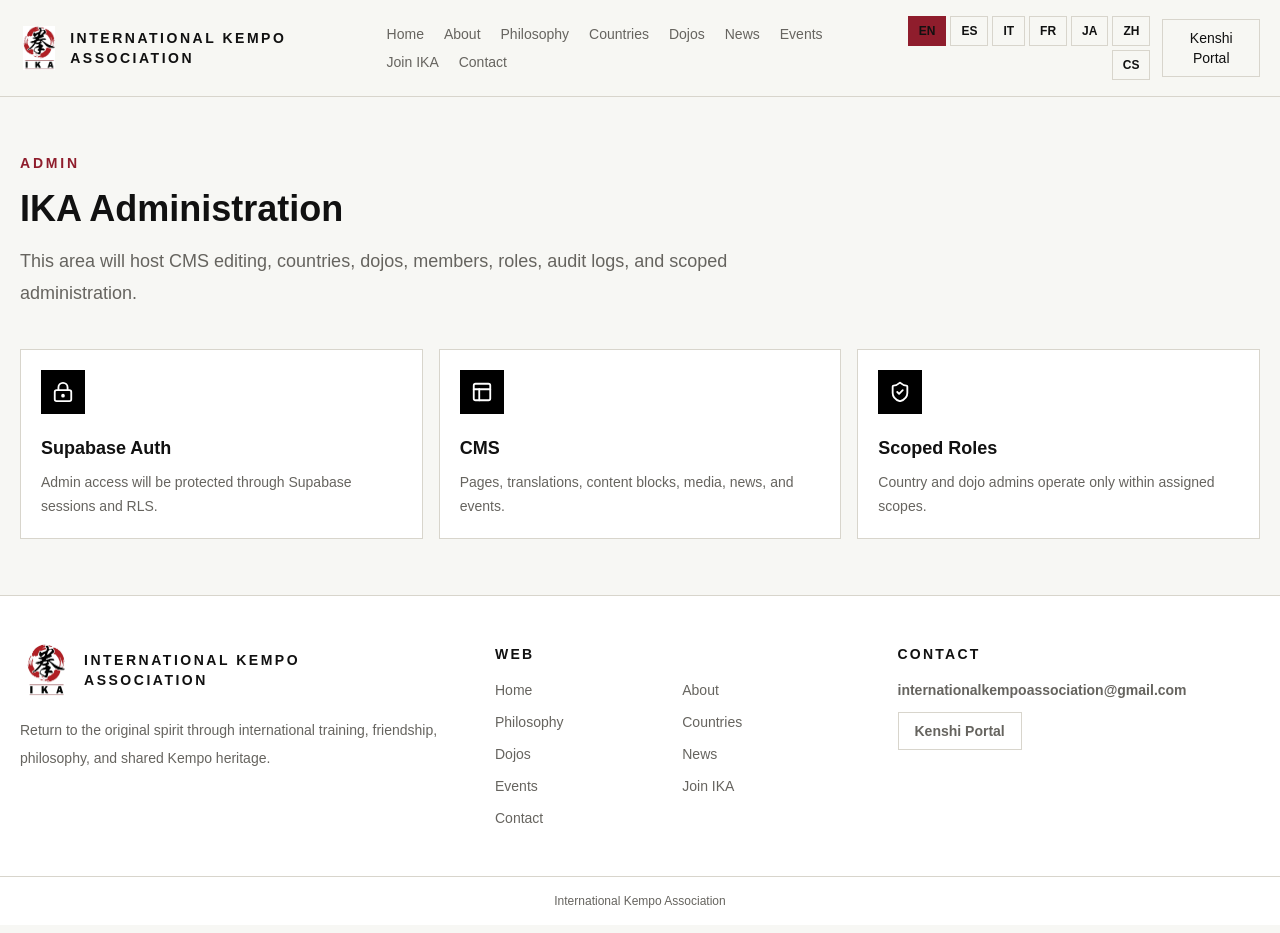
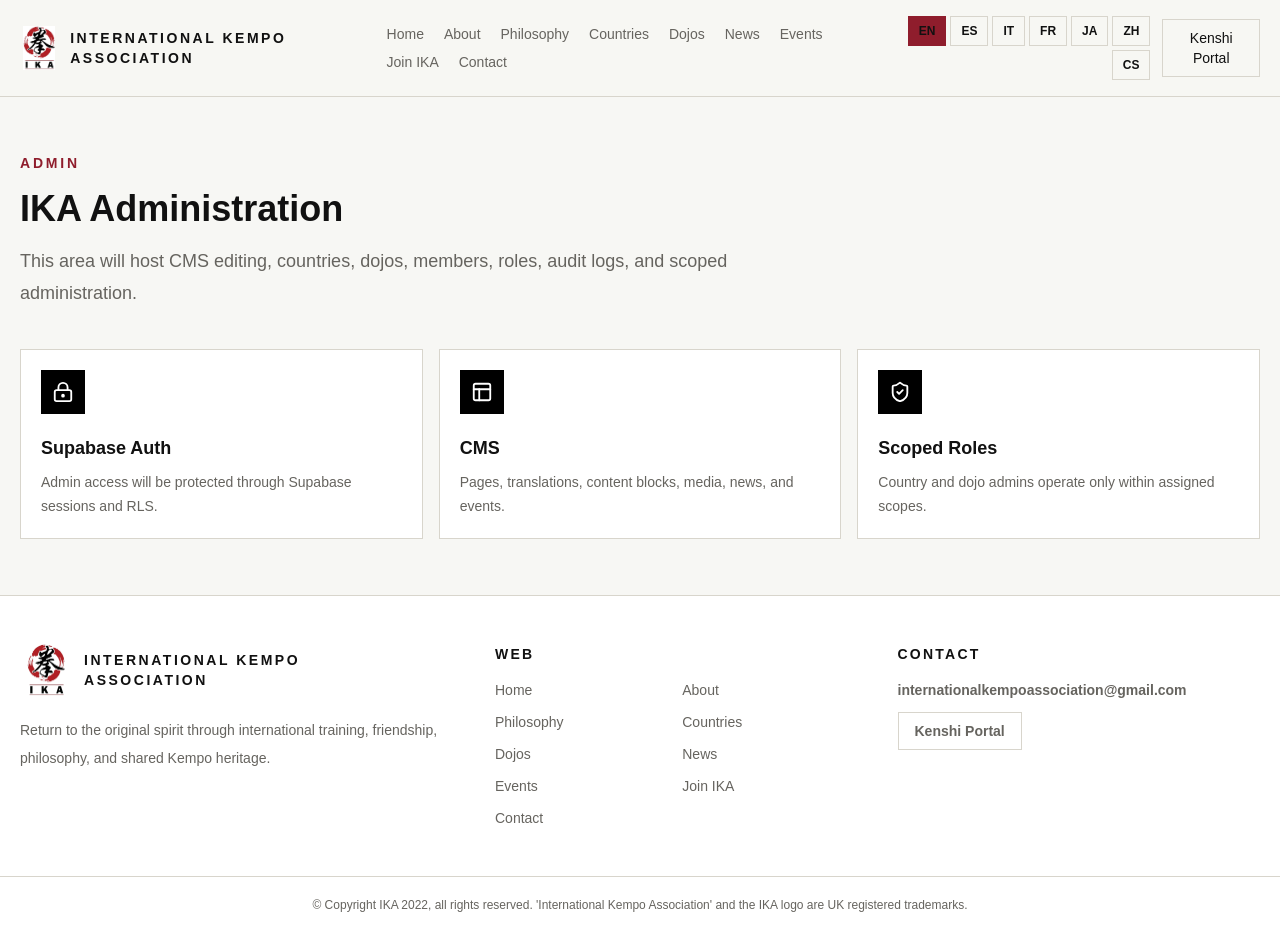
Before and after one commit to IKAorg/IKA, a Next.js app: page /en/admin in a window 1280 px wide. Built offline with nearby package versions, Linux system fonts and the light colour scheme.

Commit message:
Add IKA trademark footer notice

```diff
--- a/components/layout/site-shell.tsx
+++ b/components/layout/site-shell.tsx
@@ -118,8 +118,9 @@ export function SiteShell({ locale, dictionary, children }: SiteShellProps) {
             </div>
           </div>
         </div>
-        <div className="border-t border-[var(--line)] px-5 py-4 text-center text-xs text-[var(--muted)]">
-          International Kempo Association
+        <div className="border-t border-[var(--line)] px-5 py-4 text-center text-xs leading-6 text-[var(--muted)]">
+          © Copyright IKA 2022, all rights reserved. &apos;International Kempo
+          Association&apos; and the IKA logo are UK registered trademarks.
         </div>
       </footer>
     </div>
```
